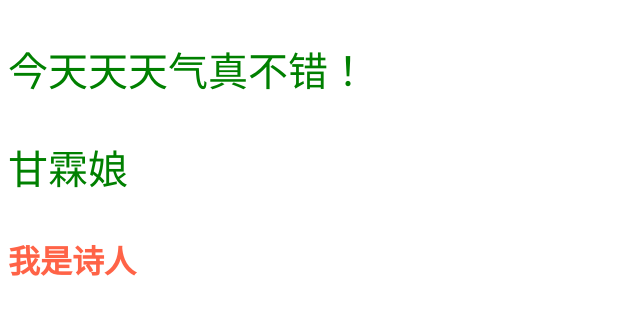
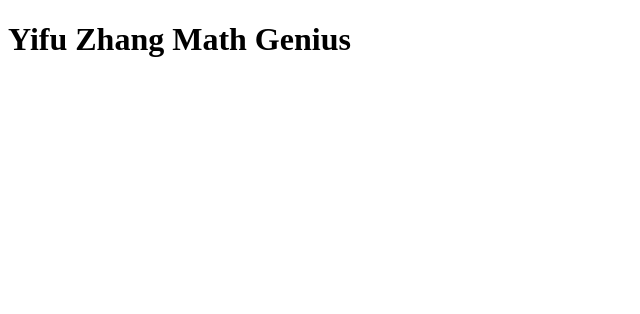
Before and after one commit to mathgenius-test/mathgenius-test, a plain HTML site: page index.html in a window 1280 px wide. Shown: the whole page, without its empty margins (0-640 px from the left). Drawn offline with Linux system fonts and the light colour scheme.

Commit message:
Add files via upload

```diff
--- a/index.html
+++ b/index.html
@@ -3,33 +3,9 @@
 <head>
     <meta charset="UTF-8">
     <meta name="viewport" content="width=device-width, initial-scale=1.0">
-    <title>Document</title>
-    <style>
-        /* 此处不属于html区域，此处属于css区域
-        此处区域必须遵循css规范 */
-        /* css基本语法
-            选择器， 声明块
-
-            选择器：通过选择器选择页面中指定元素
-                比如p标签，选择页面中所有p元素
-
-            声明块：通过声明块指定要为元素设置的样式
-                声明块由一个个声明构成
-                声明还是名值结构：
-                名值之间：连接，;结尾
-                样式：值；   */
-        p{
-            color: green;
-            font-size: 40px;
-        }
-        h1{
-            color: tomato;
-        }
-    </style>
+    <title>Yifu Zhang: math, cs, machine learning, and more</title>
 </head>
 <body>
-    <p>今天天天气真不错！</p>
-    <p>甘霖娘</p>
-    <h1>我是诗人</h1>
+    <h1>Yifu Zhang Math Genius</h1>
 </body>
 </html>
```
